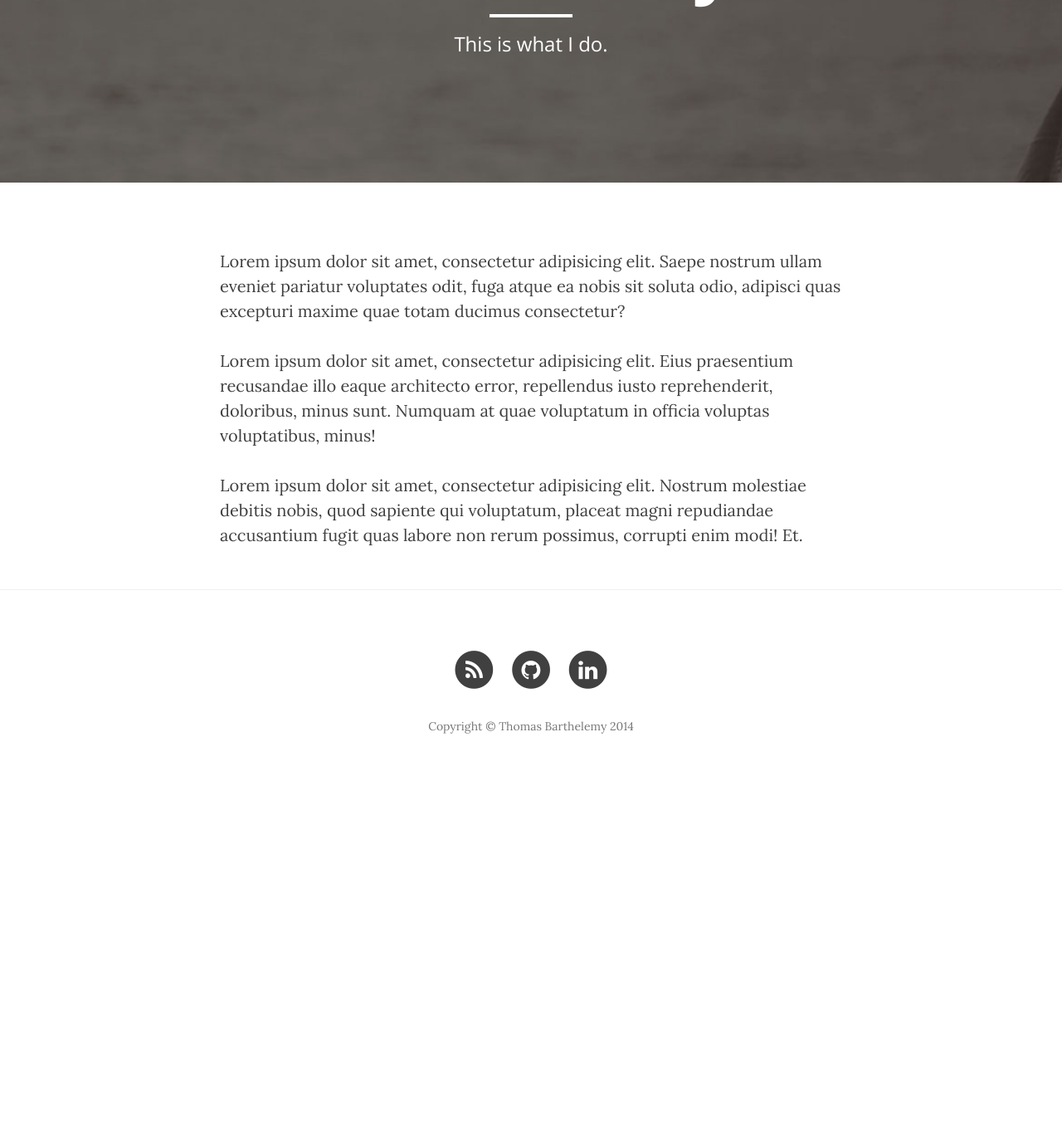
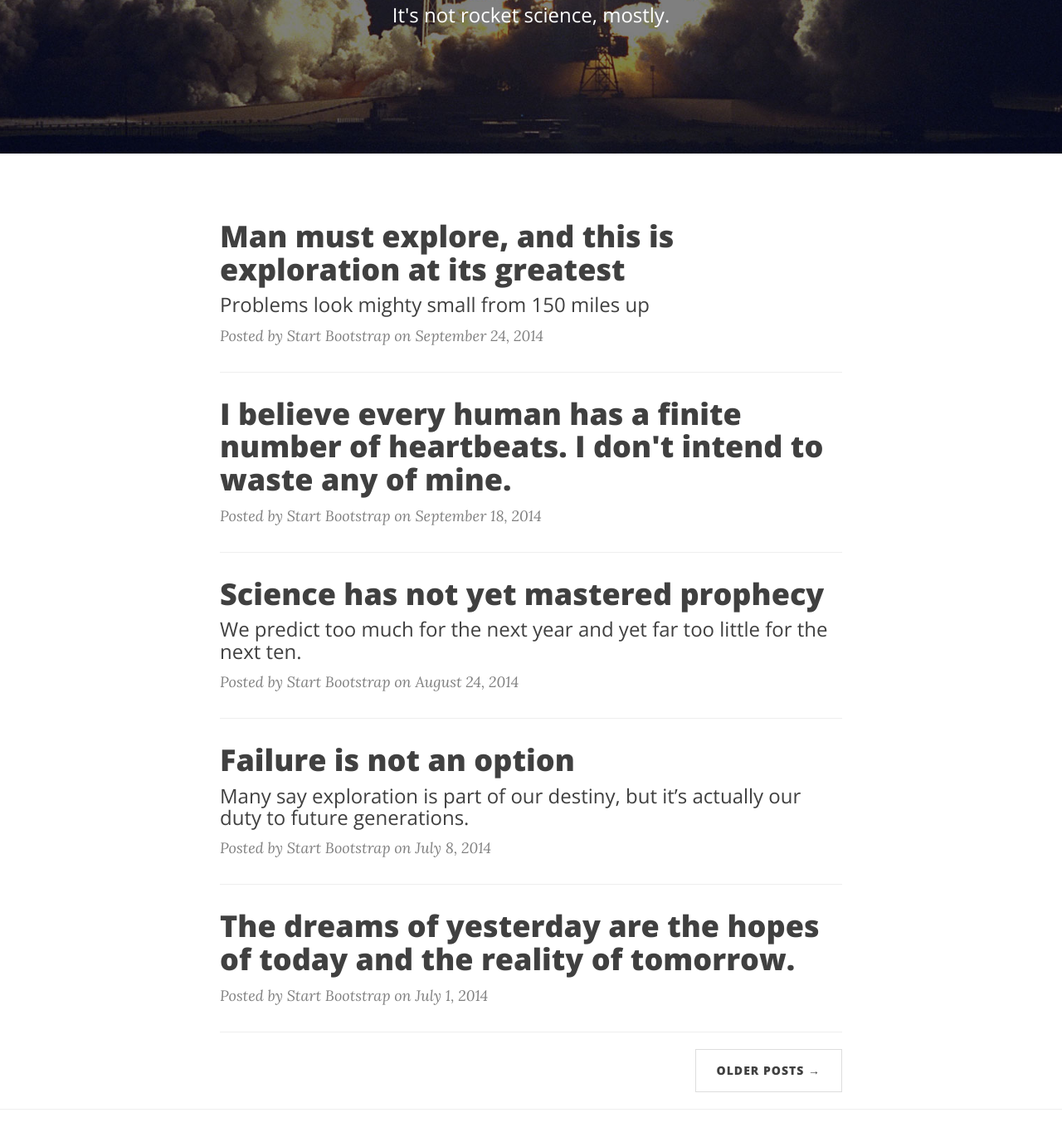
Before and after one commit to thomas-barthelemy/thomas-barthelemy.github.io, a Jekyll site: the page built from index.html, in a window 1280 px wide and 1400 px high, scrolled down 324 px. Shown: the top 1376 px of the window at 83% size. Built offline with Jekyll 4.4.1, drawn with Linux system fonts in a browser that asks for light colours; nearby versions of some CDN libraries; the list of posts is cut into pages by our own code; before the commit the page ends 1275 px from its top, so only the background shows below that; some of the changed text lies outside the part shown.

Commit message:
Update home page, removed (temporarily) other links

```diff
--- a/_config.yml
+++ b/_config.yml
@@ -3,10 +3,10 @@ title: Thomas Barthelemy
 email: thomasb@gobeta.com.cn
 description: "Thomas, Barthelemy, Thomas Barthelemy, Agile software engineer, project manager"
 baseurl: ""
-url: "http://draena.github.io"
+url: "http://thomas.barthelemy.github.io"
 twitter_username:
 facebook_username:
-github_username: draena
+github_username: thomas.barthelemy
 linkedin_username: thomasbarthelemy
 
 # Build settings
--- a/_includes/nav.html
+++ b/_includes/nav.html
@@ -15,15 +15,15 @@
         <!-- Collect the nav links, forms, and other content for toggling -->
         <div class="collapse navbar-collapse" id="bs-example-navbar-collapse-1">
             <ul class="nav navbar-nav navbar-right">
-                <li>
-                    <a href="{{ site.baseurl }}/">About me</a>
+				<li>
+                    <a href="{{ site.baseurl }}/">Home</a>
+                </li>
+                <!--<li>
+                    <a href="{{ site.baseurl }}/about">About me</a>
                 </li>
 				<li>
                     <a href="{{ site.baseurl }}/contact">Contact</a>
-                </li>
-				<li>
-                    <a href="{{ site.baseurl }}/blog">Blog</a>
-                </li>
+                </li>-->
             </ul>
         </div>
         <!-- /.navbar-collapse -->
--- /dev/null
+++ b/_layouts/home.html
@@ -0,0 +1,30 @@
+---
+layout: default
+---
+
+<!-- Page Header -->
+<header class="intro-header" style="background-image: url('{{ site.baseurl }}/{{ page.header-img }}')">
+    <div class="container">
+        <div class="row">
+            <div class="col-lg-8 col-lg-offset-2 col-md-10 col-md-offset-1">
+                <div class="site-heading">
+                    <h1>Living IT</h1>
+                    <h2>As a ["Developer", "Manager", "Director"]</h2>
+                    <hr class="small">
+                    <span class="subheading">{{ page.description }}</span>
+                </div>
+            </div>
+        </div>
+    </div>
+</header>
+
+<!-- Main Content -->
+<div class="container">
+	<div class="row">
+		<div class="col-lg-8 col-lg-offset-2 col-md-10 col-md-offset-1">
+			{{ content }}
+		</div>
+	</div>
+</div>
+
+<hr>
--- a/index.html
+++ b/index.html
@@ -1,11 +1,39 @@
 ---
-layout: page
-description: "This is what I do."
-header-img: "img/about-bg.jpg"
+layout: home
+title: "Living IT as a Developer, Manager and Director"
+description: "It's not rocket science, mostly."
+header-img: "img/space-up.jpg"
 ---
 
-<p>Lorem ipsum dolor sit amet, consectetur adipisicing elit. Saepe nostrum ullam eveniet pariatur voluptates odit, fuga atque ea nobis sit soluta odio, adipisci quas excepturi maxime quae totam ducimus consectetur?</p>
+{% for post in paginator.posts %}
+<div class="post-preview">
+    <a href="{{ post.url | prepend: site.baseurl }}">
+        <h2 class="post-title">
+            {{ post.title }}
+        </h2>
+        {% if post.subtitle %}
+        <h3 class="post-subtitle">
+            {{ post.subtitle }}
+        </h3>
+        {% endif %}
+    </a>
+    <p class="post-meta">Posted by {{ post.author }} on {{ post.date | date: "%B %-d, %Y" }}</p>
+</div>
+<hr>
+{% endfor %}
 
-<p>Lorem ipsum dolor sit amet, consectetur adipisicing elit. Eius praesentium recusandae illo eaque architecto error, repellendus iusto reprehenderit, doloribus, minus sunt. Numquam at quae voluptatum in officia voluptas voluptatibus, minus!</p>
-
-<p>Lorem ipsum dolor sit amet, consectetur adipisicing elit. Nostrum molestiae debitis nobis, quod sapiente qui voluptatum, placeat magni repudiandae accusantium fugit quas labore non rerum possimus, corrupti enim modi! Et.</p>
+<!-- Pager -->
+{% if paginator.total_pages > 1 %}
+<ul class="pager">
+    {% if paginator.previous_page %}
+    <li class="previous">
+        <a href="{{ paginator.previous_page_path | prepend: site.baseurl | replace: '//', '/' }}">&larr; Newer Posts</a>
+    </li>
+    {% endif %}
+    {% if paginator.next_page %}
+    <li class="next">
+        <a href="{{ paginator.next_page_path | prepend: site.baseurl | replace: '//', '/' }}">Older Posts &rarr;</a>
+    </li>
+    {% endif %}
+</ul>
+{% endif %}
```
Also changed, not shown: about.html (added, +11 -0 lines), blog/index.html (deleted, +0 -39 lines), img/space-up.jpg (renamed from img/post-bg-04.jpg), 1 other file.
